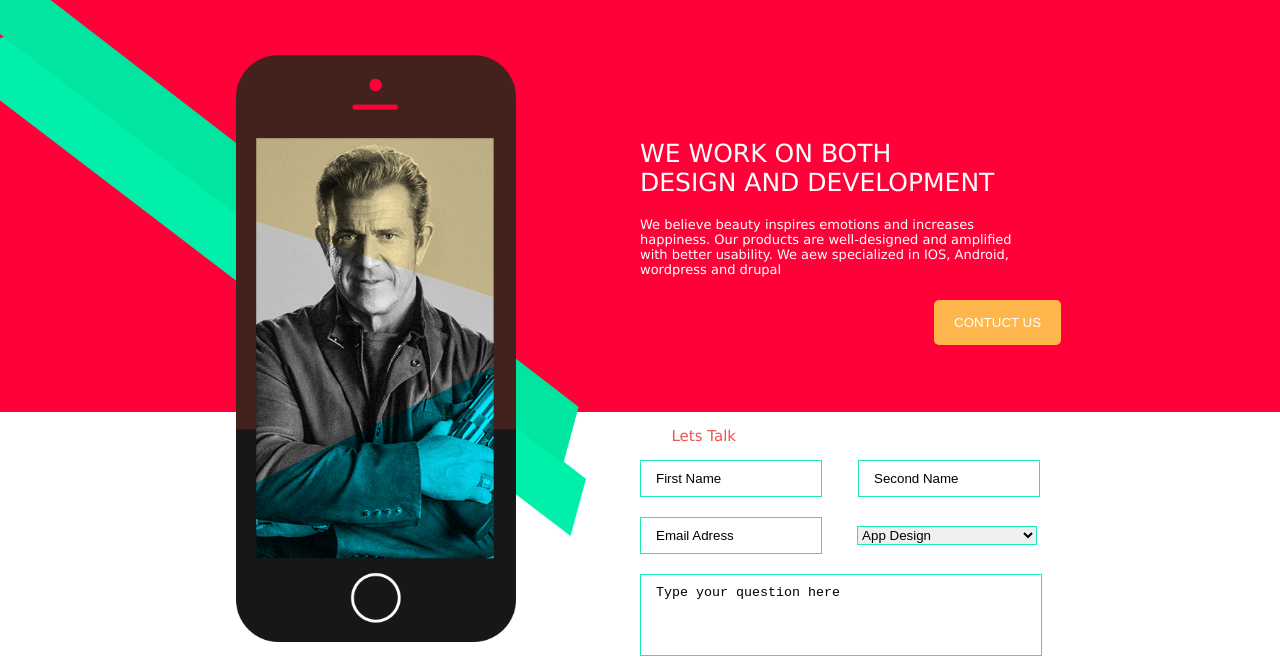
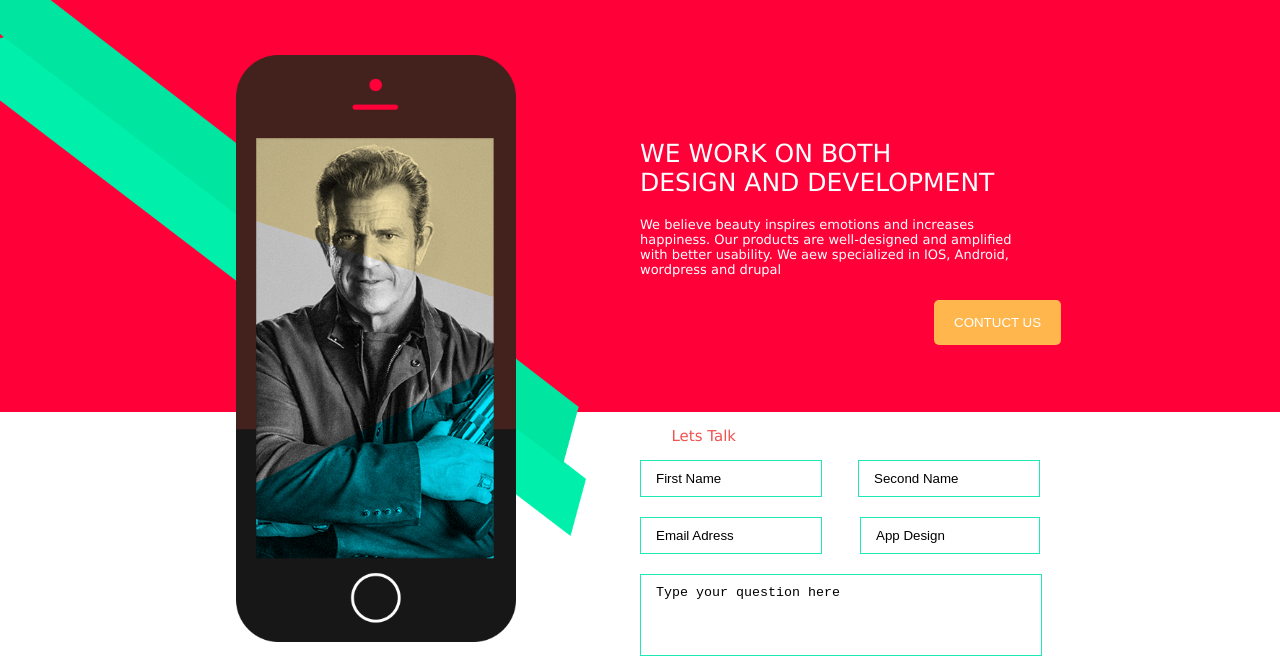
Before and after one commit to heyantonvolkov/Ma-First-Web, a plain HTML site: page index.html in a window 1280 px wide. Shown: the part 138-800 px from the top of the page. Drawn offline with Linux system fonts and the light colour scheme.

Commit message:
Поменял стиль select

```diff
--- a/index.html
+++ b/index.html
@@ -37,7 +37,7 @@
 			<input class="in1" type="text" name="Name" value="First Name">
 			<input class="in2" type="text" name="Name" value="Second Name">
 			<input class="in1" type="mail" name="Name" value="Email Adress">
-			<select style="border-radius: 0px">
+			<select>
 				<option>App Design</option>
 				<option>App Design2</option>
 			</select>
--- a/style.css
+++ b/style.css
@@ -124,11 +124,16 @@ textarea {
 }
 
 select {
+	padding: 10px 15px 10px;
 	border: 0.5px solid #1de9b6;
 	width: 180px;
+	float: right;
 	margin-bottom: 20px;
 	margin-right: 0px;
 	border-radius: 0px;
+	display:-webkit-box;
+	-webkit-appearance: none;
+	background-color: white;
 }
 
 .send {
@@ -163,10 +168,10 @@ ul li:first-child {
 	margin-left: 260px;
 	margin-right: 245px;
 	margin-top: -10px;
+	padding-bottom: 10px;
 }
 
 ul li:last-child {
 	margin-left: 10px;
 	margin-top: -40px;
-	vertical-align: center;
 }
```
